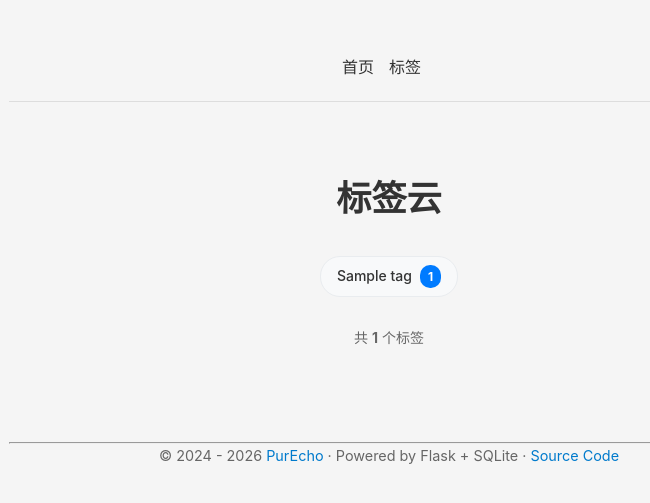
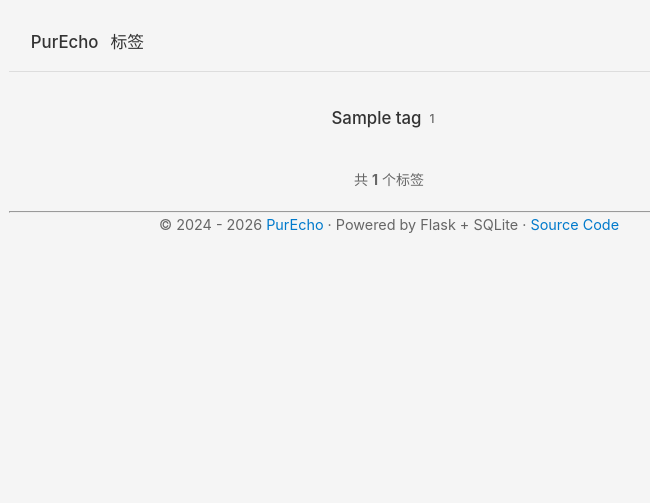
Before and after one commit to urkbio/purecho, a Flask app: page /tags in a window 1280 px wide. Shown: the top 503 px of the page, without its empty margins (251-901 px from the left). Run offline with Flask 3, Linux system fonts and the light colour scheme; tables that the repository leaves empty hold one stand-in row (values such as "Sample post"); some libraries are stand-ins or nearby versions.

Commit message:
refactor: unify navigation, lists, and pagination
Reuse shared styles across public and admin pages while separating homepage pagination from standalone page slugs.

```diff
--- a/app.py
+++ b/app.py
@@ -64,15 +64,18 @@ def render_markdown(text):
         url_schemes={'http', 'https', 'mailto'}
     )
 
+@app.context_processor
+def inject_navigation_pages():
+    return {'pages': Post.query.filter_by(is_page=True).all()}
+
 @app.route('/')
-@app.route('/page/<int:page>')
-def index(page=1):
-    per_page = 10
+def index():
+    page = max(request.args.get('page', 1, type=int), 1)
+    per_page = 16
     pagination = Post.query.filter_by(is_page=False).order_by(Post.created_at.desc()).paginate(page=page, per_page=per_page, error_out=False)
     posts = pagination.items
-    pages = Post.query.filter_by(is_page=True).all()
     current_year = datetime.now().year
-    return render_template('index.html', posts=posts, pages=pages, year=current_year, pagination=pagination, config=app.config)
+    return render_template('index.html', posts=posts, year=current_year, pagination=pagination, config=app.config)
 
 @app.route('/post/<slug>')
 def post(slug):
--- a/static/style.css
+++ b/static/style.css
@@ -146,22 +146,44 @@ pre {
 .navigation {
     display: flex;
     flex-wrap: wrap;
-    justify-content: center;
-    margin: 20px 0;
-    padding: 10px 0;
+    justify-content: flex-start;
+    margin: 4px 0 10px;
+    padding: 2px 0 8px;
     border-bottom: 1px solid var(--border-color);
 }
 
 .nav-item {
-    margin: 0 15px 5px 0;
+    margin: 0 12px 4px 0;
+    font-size: 1.05em;
     text-decoration: none;
     color: var(--text-color);
     font-weight: 500;
-    padding: 5px 0;
+    padding: 3px 0;
     position: relative;
 }
 
-.nav-item:after {
+.nav-favicon {
+    width: 1em;
+    height: 1em;
+    margin-right: 0.3em;
+    vertical-align: -0.15em;
+    object-fit: contain;
+}
+
+
+.post-title-link {
+    position: relative;
+    color: var(--text-color);
+    text-decoration: none;
+}
+
+.post-title-link:hover {
+    color: var(--text-color);
+    opacity: 0.75;
+}
+
+.nav-item:after,
+.post-title-link:after {
     content: '';
     position: absolute;
     width: 0;
@@ -193,34 +216,58 @@ a:hover {
 h1 {
     text-align: center;
     color: var(--text-color);
-    margin: 0.8em 0;
-    font-size: 2.2em;
+    margin: 0;
+    font-size: 1.8em;
+    line-height: 1.3;
 }
 
 @media (max-width: 576px) {
     h1 {
-        font-size: 1.8em;
-        margin: 0.6em 0;
+        font-size: 1.5em;
+        margin: 0;
     }
 }
 
 .page-title {
-    text-align: center;
+    text-align: left;
     color: var(--text-color);
-    margin: 1em 0;
+    margin: 0.4em 0 0.6em;
     font-size: 2em;
+    font-weight: 400;
 }
 
 @media (max-width: 576px) {
     .page-title {
         font-size: 1.6em;
-        margin: 0.8em 0;
+        margin: 0.3em 0 0.5em;
     }
 }
 
 h2, h3 {
     color: var(--text-color);
     line-height: 1.3;
+}
+
+.posts {
+    display: flex;
+    flex-direction: column;
+    gap: 0.85em;
+}
+
+.post-header {
+    display: flex;
+    align-items: baseline;
+    flex-wrap: wrap;
+    gap: 0.75em;
+}
+
+.post-header h2 {
+    font-weight: 400;
+}
+
+.post-header h2,
+.post-header .post-meta {
+    margin: 0;
 }
 
 @media (max-width: 576px) {
@@ -316,16 +363,20 @@ button:active {
 }
 
 footer {
-    margin-top: 4em;
-    padding-top: 1em;
+    margin-top: 0;
+    padding-top: 0;
     font-size: 0.9em;
     color: var(--light-text);
     text-align: center;
 }
 
+footer hr {
+    margin-top: 0;
+}
+
 @media (max-width: 576px) {
     footer {
-        margin-top: 2em;
+        margin-top: 0;
         font-size: 0.8em;
     }
 }
--- a/templates/base.html
+++ b/templates/base.html
@@ -13,7 +13,7 @@
 <body>
 {% block header %}
 <nav class="navigation">
-  <a href="/" class="nav-item">首页</a>
+  <a href="/" class="nav-item"><img src="{{ config.FAVICON_URL }}" alt="" class="nav-favicon">{{ config.SITE_TITLE }}</a>
   <a href="{{ url_for('tags') }}" class="nav-item">标签</a>
   {% for page in pages %}
     <a href="{{ url_for('page', slug=page.slug) }}" class="nav-item">{{ page.title }}</a>
--- a/templates/tags.html
+++ b/templates/tags.html
@@ -4,13 +4,11 @@
 
 {% block content %}
 <div class="tags-page">
-    <h1>标签云</h1>
-
     {% if tags %}
         <div class="tags-cloud">
             {% for tag in tags %}
                 <div class="tag-item">
-                    <a href="{{ url_for('tag', name=tag.name) }}" class="tag-link">
+                    <a href="{{ url_for('tag', name=tag.name) }}" class="nav-item tag-link">
                         <span class="tag-name">{{ tag.name }}</span>
                         <span class="tag-count">{{ tag.posts.count() }}</span>
                     </a>
@@ -49,26 +47,9 @@
     margin-bottom: 30px;
 }
 
-.tag-item {
-    background: #f8f9fa;
-    border: 1px solid #e9ecef;
-    border-radius: 20px;
-    transition: all 0.3s ease;
-}
-
-.tag-item:hover {
-    transform: translateY(-2px);
-    box-shadow: 0 4px 8px rgba(0,0,0,0.1);
-    border-color: #007bff;
-}
-
 .tag-link {
     display: flex;
     align-items: center;
-    padding: 8px 16px;
-    text-decoration: none;
-    color: #333;
-    font-size: 14px;
 }
 
 .tag-name {
@@ -77,14 +58,8 @@
 }
 
 .tag-count {
-    background: #007bff;
-    color: white;
-    border-radius: 10px;
-    padding: 2px 8px;
+    color: var(--light-text);
     font-size: 12px;
-    font-weight: bold;
-    min-width: 20px;
-    text-align: center;
 }
 
 .tags-stats {
@@ -104,11 +79,6 @@
     .tags-cloud {
         gap: 10px;
     }
-
-    .tag-link {
-        padding: 6px 12px;
-        font-size: 13px;
-    }
 }
 </style>
 {% endblock %}
```
Also changed, not shown: other parts of static/style.css (+10 -35 lines), templates/admin_posts.html (+8 -8 lines), templates/index.html (+10 -13 lines), templates/tag.html (+14 -10 lines).
